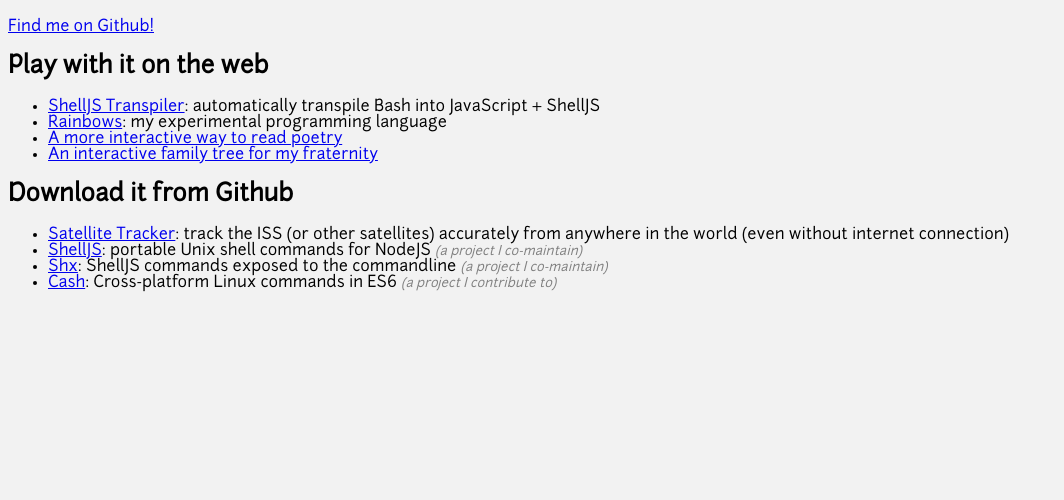
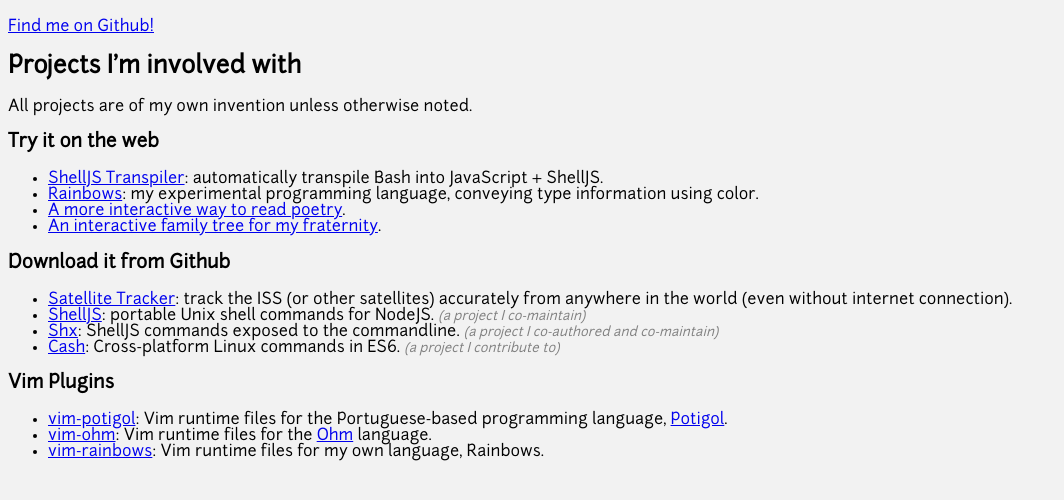
Before and after one commit to nfischer/nfischer.github.io, a website: page index.html in a window 1280 px wide. Shown: the part 56-556 px from the top of the page, without its empty margins (0-1064 px from the left). Drawn offline with Linux system fonts and the light colour scheme.

Commit message:
Add vim projects

```diff
--- a/index.html
+++ b/index.html
@@ -9,20 +9,30 @@
 
   <a href="https://github.com/nfischer">Find me on Github!</a>
 
-  <h2>Play with it on the web</h2>
+  <h2>Projects I'm involved with</h2>
+  <p>All projects are of my own invention unless otherwise noted.</p>
+
+  <h3>Try it on the web</h3>
   <ul>
-    <li><a href="shelljs-transpiler/">ShellJS Transpiler</a>: automatically transpile Bash into JavaScript + ShellJS</li>
-    <li><a href="rainbows-lang/">Rainbows</a>: my experimental programming language</li>
-    <li><a href="jabberwocky/">A more interactive way to read poetry</a></li>
-    <li><a href="framily-tree/">An interactive family tree for my fraternity</a></li>
+    <li><a href="shelljs-transpiler/">ShellJS Transpiler</a>: automatically transpile Bash into JavaScript + ShellJS.</li>
+    <li><a href="rainbows-lang/">Rainbows</a>: my experimental programming language, conveying type information using color.</li>
+    <li><a href="jabberwocky/">A more interactive way to read poetry</a>.</li>
+    <li><a href="framily-tree/">An interactive family tree for my fraternity</a>.</li>
   </ul>
 
-  <h2>Download it from Github</h2>
+  <h3>Download it from Github</h3>
   <ul>
-    <li><a href="https://github.com/nfischer/satelliteTracker">Satellite Tracker</a>: track the ISS (or other satellites) accurately from anywhere in the world (even without internet connection)</li>
-    <li><a href="https://github.com/shelljs/shelljs">ShellJS</a>: portable Unix shell commands for NodeJS <span class="parenthetical">(a project I co-maintain)</span></li>
-    <li><a href="https://github.com/shelljs/shx">Shx</a>: ShellJS commands  exposed to the commandline <span class="parenthetical">(a project I co-maintain)</span></li>
-    <li><a href="https://github.com/dthree/cash">Cash</a>: Cross-platform Linux commands in ES6 <span class="parenthetical">(a project I contribute to)</span></li>
+    <li><a href="https://github.com/nfischer/satelliteTracker">Satellite Tracker</a>: track the ISS (or other satellites) accurately from anywhere in the world (even without internet connection).</li>
+    <li><a href="https://github.com/shelljs/shelljs">ShellJS</a>: portable Unix shell commands for NodeJS. <span class="parenthetical">(a project I co-maintain)</span></li>
+    <li><a href="https://github.com/shelljs/shx">Shx</a>: ShellJS commands  exposed to the commandline. <span class="parenthetical">(a project I co-authored and co-maintain)</span></li>
+    <li><a href="https://github.com/dthree/cash">Cash</a>: Cross-platform Linux commands in ES6. <span class="parenthetical">(a project I contribute to)</span></li>
+  </ul>
+
+  <h3>Vim Plugins</h3>
+  <ul>
+    <li><a href="https://github.com/nfischer/vim-potigol">vim-potigol</a>: Vim runtime files for the Portuguese-based programming language, <a href="https://potigol.github.io/">Potigol</a>.</li>
+    <li><a href="https://github.com/nfischer/vim-ohm">vim-ohm</a>: Vim runtime files for the <a href="https://github.com/cdglabs/ohm">Ohm</a> language.</li>
+    <li><a href="https://github.com/nfischer/vim-rainbows">vim-rainbows</a>: Vim runtime files for my own language, Rainbows.</li>
   </ul>
 </body>
 </html>
```
